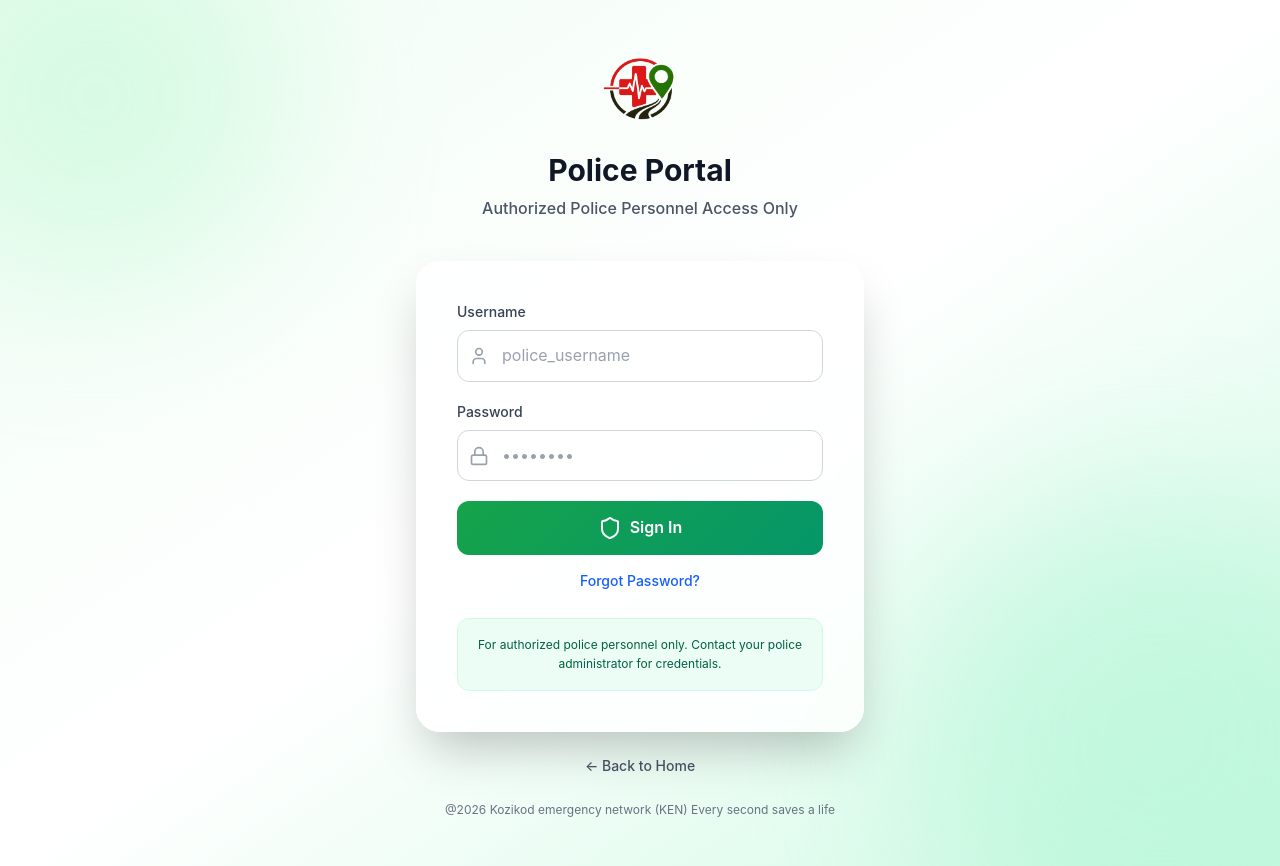
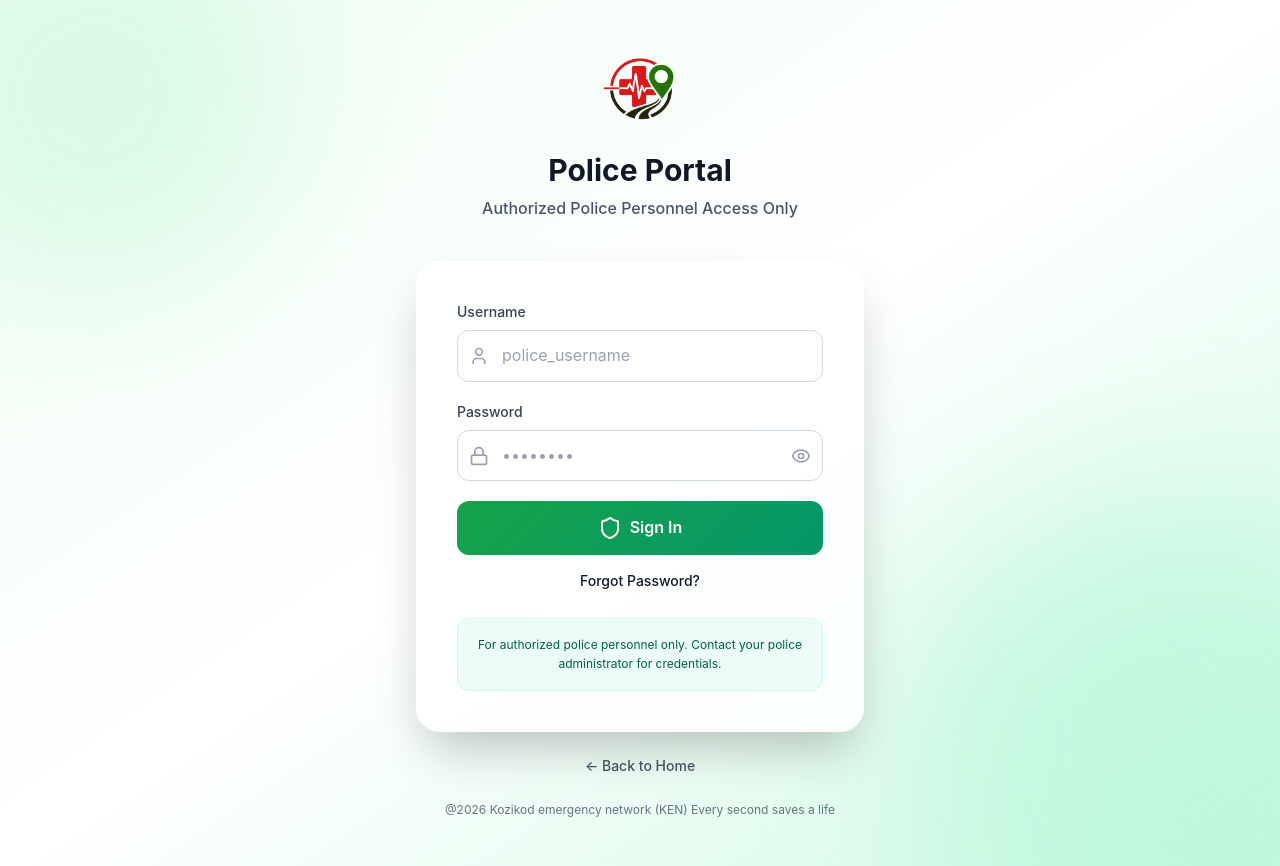
Before and after one commit to Anvesh-01/kzresq, a Next.js app: page /police/sign-in in a window 1280 px wide. Built offline with nearby package versions, Linux system fonts and the light colour scheme.

Commit message:
Color change

```diff
--- a/app/hospital/sign-in/page.tsx
+++ b/app/hospital/sign-in/page.tsx
@@ -3,7 +3,7 @@
 import { useRouter } from "next/navigation";
 import { useState } from "react";
 import Image from "next/image";
-import { Building2, Lock, User, AlertCircle, Loader2 } from "lucide-react";
+import { Building2, Lock, User, AlertCircle, Loader2, Eye, EyeOff } from "lucide-react";
 
 export default function LoginPage() {
   const router = useRouter();
@@ -12,6 +12,7 @@ export default function LoginPage() {
   const [password, setPassword] = useState("");
   const [isLoading, setIsLoading] = useState(false);
   const [error, setError] = useState("");
+  const [showPassword, setShowPassword] = useState(false);
 
   const handleHospitalLogin = async () => {
     if (!username || !password) {
@@ -100,14 +101,22 @@ export default function LoginPage() {
               <div className="relative">
                 <Lock className="absolute left-3 top-1/2 transform -translate-y-1/2 text-gray-400 w-5 h-5" />
                 <input
-                  type="password"
+                  type={showPassword ? "text" : "password"}
                   placeholder="••••••••"
                   value={password}
                   onChange={(e) => setPassword(e.target.value)}
                   onKeyPress={handleKeyPress}
-                  className="w-full pl-11 pr-4 py-3 border border-gray-300 rounded-xl text-gray-900 placeholder-gray-400 focus:ring-2 focus:ring-blue-500 focus:border-blue-500 transition-all duration-200"
+                  className="w-full pl-11 pr-12 py-3 border border-gray-300 rounded-xl text-gray-900 placeholder-gray-400 focus:ring-2 focus:ring-blue-500 focus:border-blue-500 transition-all duration-200"
                   disabled={isLoading}
                 />
+                <button
+                  type="button"
+                  onClick={() => setShowPassword(!showPassword)}
+                  className="absolute right-3 top-1/2 transform -translate-y-1/2 text-gray-400 hover:text-gray-600 transition-colors"
+                  tabIndex={-1}
+                >
+                  {showPassword ? <EyeOff className="w-5 h-5" /> : <Eye className="w-5 h-5" />}
+                </button>
               </div>
             </div>
 
@@ -133,7 +142,7 @@ export default function LoginPage() {
           {/* FORGOT PASSWORD */}
           <button
             onClick={() => router.push("/forgot-password")}
-            className="w-full text-sm text-blue-600 hover:text-blue-800 mt-4 font-medium transition-colors duration-200"
+            className="w-full text-sm text-gray-900 hover:text-gray-600 mt-4 font-medium transition-colors duration-200"
           >
             Forgot Password?
           </button>
--- a/app/police/sign-in/page.tsx
+++ b/app/police/sign-in/page.tsx
@@ -3,7 +3,7 @@
 import { useRouter } from "next/navigation";
 import { useState } from "react";
 import Image from "next/image";
-import { Shield, Lock, User, AlertCircle, Loader2 } from "lucide-react";
+import { Shield, Lock, User, AlertCircle, Loader2, Eye, EyeOff } from "lucide-react";
 
 export default function LoginPage() {
   const router = useRouter();
@@ -12,6 +12,7 @@ export default function LoginPage() {
   const [password, setPassword] = useState("");
   const [isLoading, setIsLoading] = useState(false);
   const [error, setError] = useState("");
+  const [showPassword, setShowPassword] = useState(false);
 
   const handleHospitalLogin = async () => {
     if (!username || !password) {
@@ -110,14 +111,22 @@ export default function LoginPage() {
               <div className="relative">
                 <Lock className="absolute left-3 top-1/2 transform -translate-y-1/2 text-gray-400 w-5 h-5" />
                 <input
-                  type="password"
+                  type={showPassword ? "text" : "password"}
                   placeholder="••••••••"
                   value={password}
                   onChange={(e) => setPassword(e.target.value)}
                   onKeyPress={handleKeyPress}
-                  className="w-full pl-11 pr-4 py-3 border border-gray-300 rounded-xl text-gray-900 placeholder-gray-400 focus:ring-2 focus:ring-blue-500 focus:border-blue-500 transition-all duration-200"
+                  className="w-full pl-11 pr-12 py-3 border border-gray-300 rounded-xl text-gray-900 placeholder-gray-400 focus:ring-2 focus:ring-blue-500 focus:border-blue-500 transition-all duration-200"
                   disabled={isLoading}
                 />
+                <button
+                  type="button"
+                  onClick={() => setShowPassword(!showPassword)}
+                  className="absolute right-3 top-1/2 transform -translate-y-1/2 text-gray-400 hover:text-gray-600 transition-colors"
+                  tabIndex={-1}
+                >
+                  {showPassword ? <EyeOff className="w-5 h-5" /> : <Eye className="w-5 h-5" />}
+                </button>
               </div>
             </div>
 
@@ -143,7 +152,7 @@ export default function LoginPage() {
           {/* FORGOT PASSWORD */}
           <button
             onClick={() => router.push("/forgot-password")}
-            className="w-full text-sm text-blue-600 hover:text-blue-800 mt-4 font-medium transition-colors duration-200"
+            className="w-full text-sm text-gray-900 hover:text-gray-600 mt-4 font-medium transition-colors duration-200"
           >
             Forgot Password?
           </button>
--- a/app/user/sign-in/page.tsx
+++ b/app/user/sign-in/page.tsx
@@ -3,7 +3,7 @@
 import { useRouter } from "next/navigation";
 import { useState } from "react";
 import Image from "next/image";
-import { Building2, Lock, User, AlertCircle, Loader2, Shield } from "lucide-react";
+import { Building2, Lock, User, AlertCircle, Loader2, Shield, Eye, EyeOff } from "lucide-react";
 
 export default function LoginPage() {
   const router = useRouter();
@@ -12,6 +12,7 @@ export default function LoginPage() {
   const [password, setPassword] = useState("");
   const [isLoading, setIsLoading] = useState(false);
   const [error, setError] = useState("");
+  const [showPassword, setShowPassword] = useState(false);
 
   const handleHospitalLogin = async () => {
     if (!username || !password) {
@@ -110,14 +111,22 @@ export default function LoginPage() {
               <div className="relative">
                 <Lock className="absolute left-3 top-1/2 transform -translate-y-1/2 text-gray-400 w-5 h-5" />
                 <input
-                  type="password"
+                  type={showPassword ? "text" : "password"}
                   placeholder="••••••••"
                   value={password}
                   onChange={(e) => setPassword(e.target.value)}
                   onKeyPress={handleKeyPress}
-                  className="w-full pl-11 pr-4 py-3.5 bg-white/50 border border-gray-200 rounded-2xl text-gray-900 placeholder-gray-400 focus:ring-2 focus:ring-green-500 focus:border-green-500 hover:border-green-300 hover:shadow-sm transition-all duration-200 outline-none shadow-sm"
+                  className="w-full pl-11 pr-12 py-3.5 bg-white/50 border border-gray-200 rounded-2xl text-gray-900 placeholder-gray-400 focus:ring-2 focus:ring-green-500 focus:border-green-500 hover:border-green-300 hover:shadow-sm transition-all duration-200 outline-none shadow-sm"
                   disabled={isLoading}
                 />
+                <button
+                  type="button"
+                  onClick={() => setShowPassword(!showPassword)}
+                  className="absolute right-3 top-1/2 transform -translate-y-1/2 text-gray-400 hover:text-gray-600 transition-colors"
+                  tabIndex={-1}
+                >
+                  {showPassword ? <EyeOff className="w-5 h-5" /> : <Eye className="w-5 h-5" />}
+                </button>
               </div>
             </div>
 
@@ -143,7 +152,7 @@ export default function LoginPage() {
           {/* FORGOT PASSWORD */}
           <button
             onClick={() => router.push("/user/forgot-password")}
-            className="w-full text-sm text-green-600 hover:text-green-800 mt-4 font-medium transition-colors duration-200"
+            className="w-full text-sm text-gray-900 hover:text-gray-600 mt-4 font-medium transition-colors duration-200"
           >
             Forgot Password?
           </button>
```
